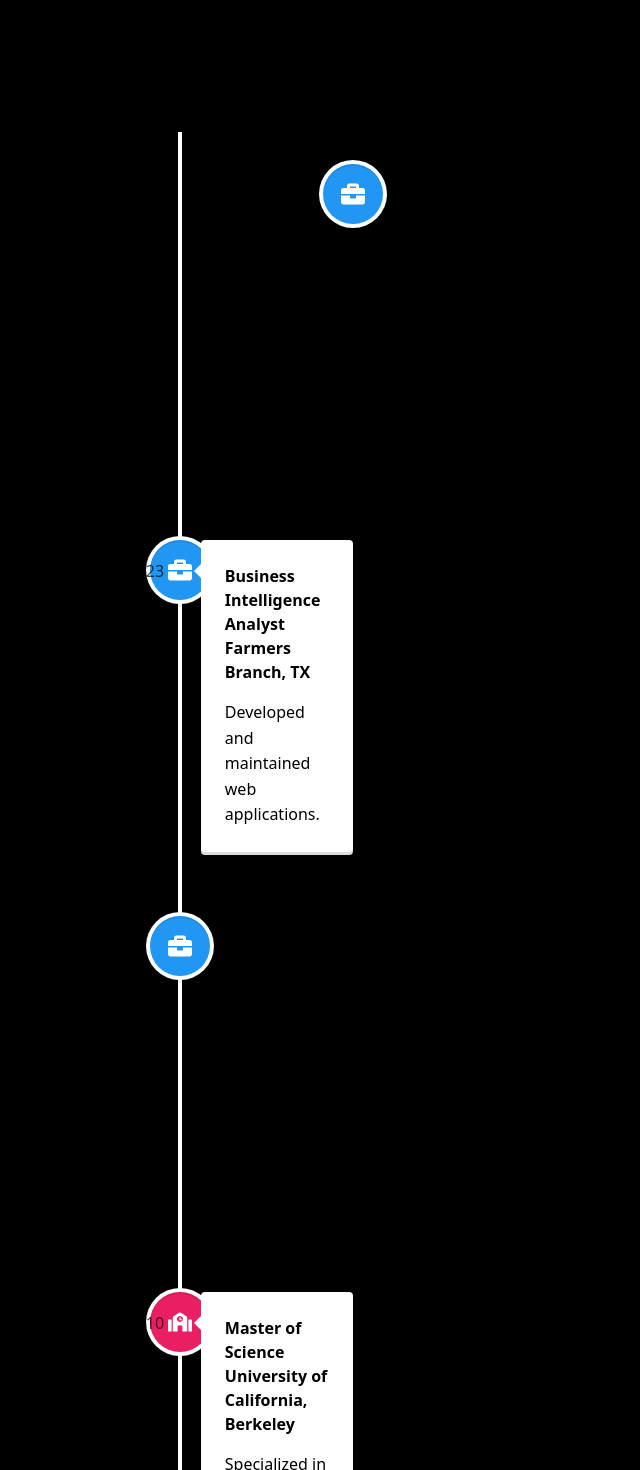
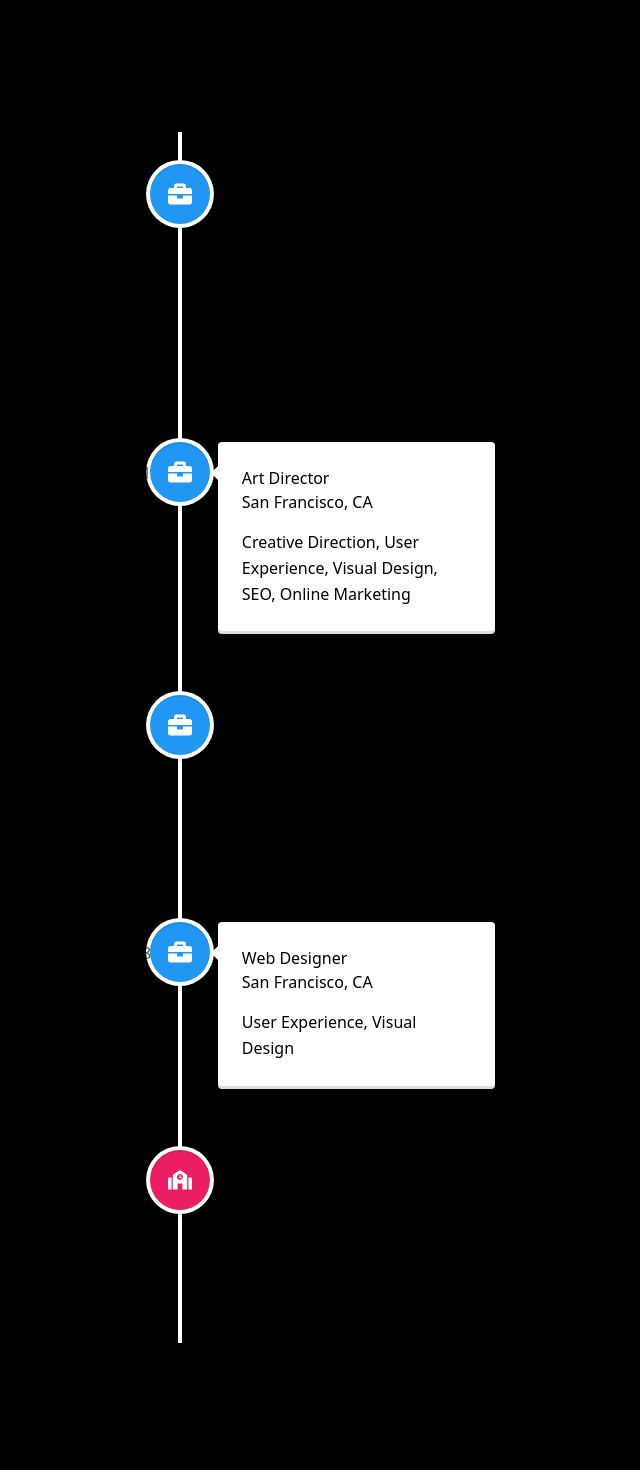
Before and after one commit to Kareem42/my-portfolio, a React (Vite) app: page / in a window 1280 px wide. Shown: the part 2120-3590 px from the top of the page, without its empty margins (460-1100 px from the left). Built offline with nearby package versions, Linux system fonts and the light colour scheme.

Commit message:
fixed vertical timeline styling

```diff
--- a/package.json
+++ b/package.json
@@ -16,6 +16,7 @@
     "react": "^19.0.0",
     "react-dom": "^19.0.0",
     "react-icons": "^5.5.0",
+    "react-timeline": "^0.0.9",
     "react-vertical-timeline-component": "^3.5.3",
     "tailwindcss": "^4.0.8"
   },
--- a/src/components/section/History.jsx
+++ b/src/components/section/History.jsx
@@ -19,67 +19,79 @@ export const History = () => {
           </h2>
         </div>
         <div className="relative pt-10">
-          <VerticalTimeline className="font-bold relative pt-10">
+          <VerticalTimeline>
             <VerticalTimelineElement
-              className="vertical-timeline-element--work absolute top-0 left-1/2 transform -translate-x-1/2 h-full"
-              date="2023 - Present"
+              className="vertical-timeline-element--work w-full h-auto relative z-0 rounded-lg transition-all duration-300 hover:scale-110"
+              contentStyle={{ background: "rgb(146, 162, 182)", color: "#fff" }}
+              contentArrowStyle={{
+                borderRight: "7px solid  rgb(33, 150, 243)",
+              }}
+              date="2011 - present"
               iconStyle={{ background: "rgb(33, 150, 243)", color: "#fff" }}
               icon={<FaBriefcase />}
             >
-              <h3 className="vertical-timeline-element-title font-bold">
-                Business Intelligence Manager
+              <h3 className="vertical-timeline-element-title text-black font-bold">
+                Creative Director
               </h3>
-              <h4 className="vertical-timeline-element-subtitle">
-                Farmers Branch, TX
-              </h4>
-              <p>Developed and maintained web applications.</p>
+              <h4 className="vertical-timeline-element-subtitle">Miami, FL</h4>
+              <p>
+                Creative Direction, User Experience, Visual Design, Project
+                Management, Team Leading
+              </p>
             </VerticalTimelineElement>
-
             <VerticalTimelineElement
-              className="vertical-timeline-element--work"
-              date="2022 - 2023"
+              className="vertical-timeline-element--work w-full h-auto relative z-0 rounded-lg transition-all duration-300 hover:scale-110"
+              date="2010 - 2011"
               iconStyle={{ background: "rgb(33, 150, 243)", color: "#fff" }}
               icon={<FaBriefcase />}
             >
-              <h3 className="vertical-timeline-element-title font-bold">
-                Business Intelligence Analyst
-              </h3>
+              <h3 className="vertical-timeline-element-title">Art Director</h3>
               <h4 className="vertical-timeline-element-subtitle">
-                Farmers Branch, TX
+                San Francisco, CA
               </h4>
-              <p>Developed and maintained web applications.</p>
+              <p>
+                Creative Direction, User Experience, Visual Design, SEO, Online
+                Marketing
+              </p>
             </VerticalTimelineElement>
-
             <VerticalTimelineElement
-              className="vertical-timeline-element--work"
-              date="2020 - 2022"
+              className="vertical-timeline-element--work w-full h-auto relative z-0 rounded-lg transition-all duration-300 hover:scale-110"
+              date="2008 - 2010"
               iconStyle={{ background: "rgb(33, 150, 243)", color: "#fff" }}
               icon={<FaBriefcase />}
             >
-              <h3 className="vertical-timeline-element-title font-bold">
-                Night Warehouse Supervisor
-              </h3>
+              <h3 className="vertical-timeline-element-title">Web Designer</h3>
               <h4 className="vertical-timeline-element-subtitle">
-                Farmers Branch, TX
+                Los Angeles, CA
               </h4>
-              <p>Developed and maintained web applications.</p>
+              <p>User Experience, Visual Design</p>
             </VerticalTimelineElement>
-
             <VerticalTimelineElement
-              className="vertical-timeline-element--education"
-              date="2008 - 2010"
+              className="vertical-timeline-element--work w-full h-auto relative z-0 rounded-lg transition-all duration-300 hover:scale-110"
+              date="2006 - 2008"
+              iconStyle={{ background: "rgb(33, 150, 243)", color: "#fff" }}
+              icon={<FaBriefcase />}
+            >
+              <h3 className="vertical-timeline-element-title">Web Designer</h3>
+              <h4 className="vertical-timeline-element-subtitle">
+                San Francisco, CA
+              </h4>
+              <p>User Experience, Visual Design</p>
+            </VerticalTimelineElement>
+            <VerticalTimelineElement
+              className="vertical-timeline-element--education w-full h-auto relative z-0 rounded-lg transition-all duration-300 hover:scale-110"
+              date="April 2013"
               iconStyle={{ background: "rgb(233, 30, 99)", color: "#fff" }}
               icon={<FaSchool />}
             >
               <h3 className="vertical-timeline-element-title">
-                Master of Science
+                Content Marketing for Web, Mobile and Social Media
               </h3>
               <h4 className="vertical-timeline-element-subtitle">
-                University of California, Berkeley
+                Online Course
               </h4>
-              <p>Specialized in Computer Science.</p>
+              <p>Strategy, Social Media</p>
             </VerticalTimelineElement>
-            {/* Add more timeline elements as needed */}
           </VerticalTimeline>
         </div>
       </RevealOnScroll>
```
Also changed, not shown: 1 other file (tests, documents, lock files or other folders).
